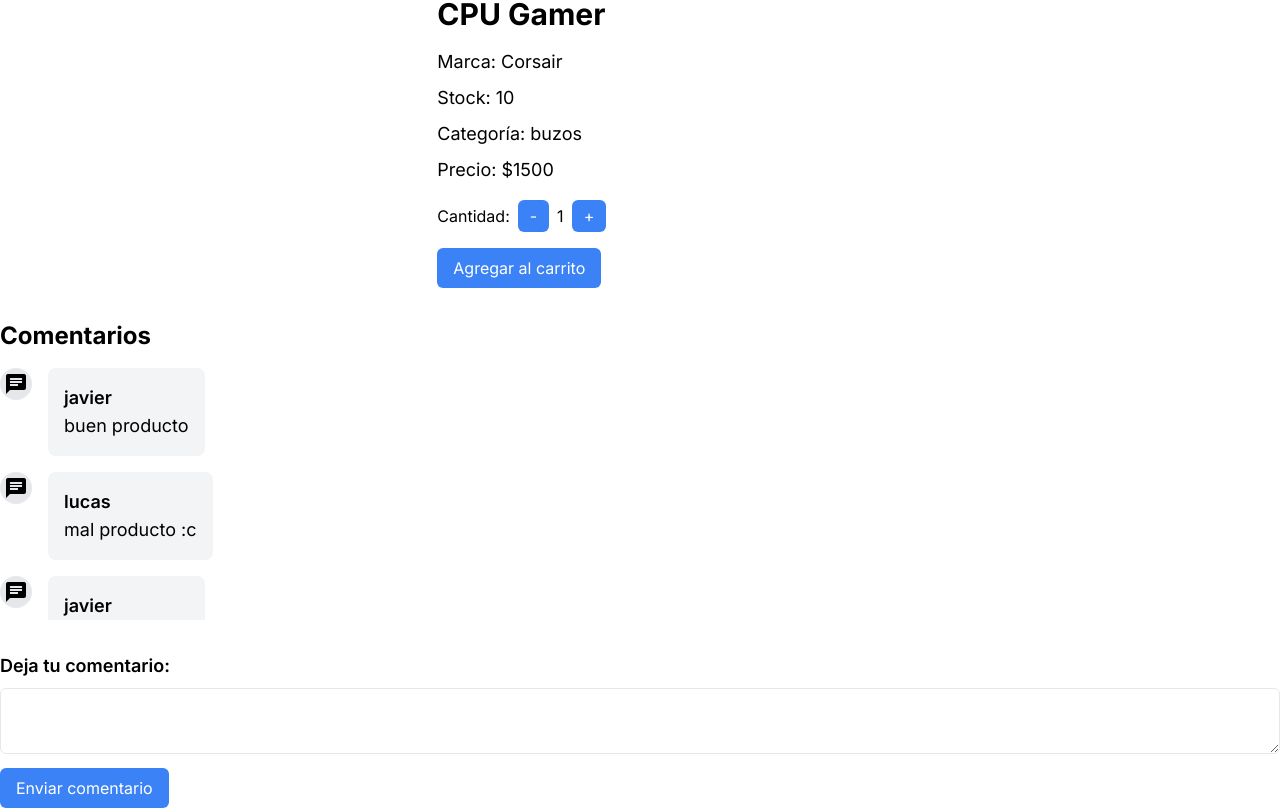
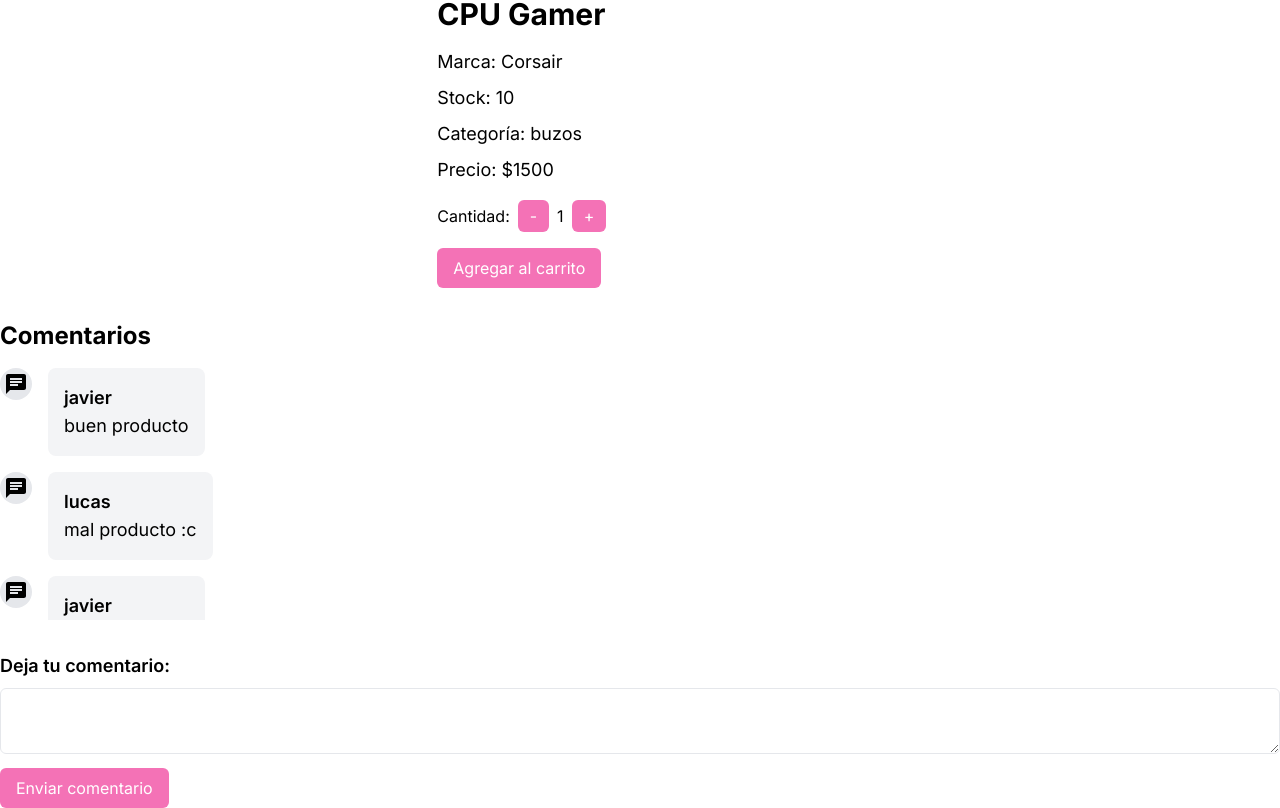
Before and after one commit to AquilesPopovich/front-corteworld, a Next.js app: page /detail/1 in a window 1280 px wide. Shown: the part 393-1201 px from the top of the page. Built offline with nearby package versions, Linux system fonts and the light colour scheme.

Commit message:
cambio a color rosa

```diff
--- a/app/detail/[id]/page.tsx
+++ b/app/detail/[id]/page.tsx
@@ -102,11 +102,11 @@ const DetailPage = () => {
                         <p className="text-lg mb-4">Precio: ${producto.price}</p>
                         <div className="flex items-center mb-4">
                             <label htmlFor="cantidad" className="mr-2">Cantidad:</label>
-                            <button onClick={reducirCantidad} className="bg-blue-500 text-white py-1 px-3 rounded-md hover:bg-blue-600 focus:outline-none">-</button>
+                            <button onClick={reducirCantidad} className="bg-pink-400 hover:bg-pink-700 text-white py-1 px-3 rounded-md  focus:outline-none">-</button>
                             <span className="mx-2">{cantidad}</span>
-                            <button onClick={aumentarCantidad} className="bg-blue-500 text-white py-1 px-3 rounded-md hover:bg-blue-600 focus:outline-none">+</button>
+                            <button onClick={aumentarCantidad} className="bg-pink-400 hover:bg-pink-700 text-white py-1 px-3 rounded-md  focus:outline-none">+</button>
                         </div>
-                        <button onClick={agregarAlCarrito} className="bg-blue-500 text-white py-2 px-4 rounded-md hover:bg-blue-600 focus:outline-none">Agregar al carrito</button>
+                        <button onClick={agregarAlCarrito} className="bg-pink-400 hover:bg-pink-700 text-white py-2 px-4 rounded-md  focus:outline-none">Agregar al carrito</button>
                     </div>
                 </div>
             </div>
@@ -133,7 +133,7 @@ const DetailPage = () => {
                     onChange={handleComentarioChange}
                     className="w-full border rounded-md p-2"
                 ></textarea>
-                <button type="submit" className="mt-2 bg-blue-500 text-white py-2 px-4 rounded-md hover:bg-blue-600 focus:outline-none">Enviar comentario</button>
+                <button type="submit" className="mt-2 bg-pink-400 hover:bg-pink-700 text-white py-2 px-4 rounded-md focus:outline-none">Enviar comentario</button>
             </form>
         </div>
     </>
```
